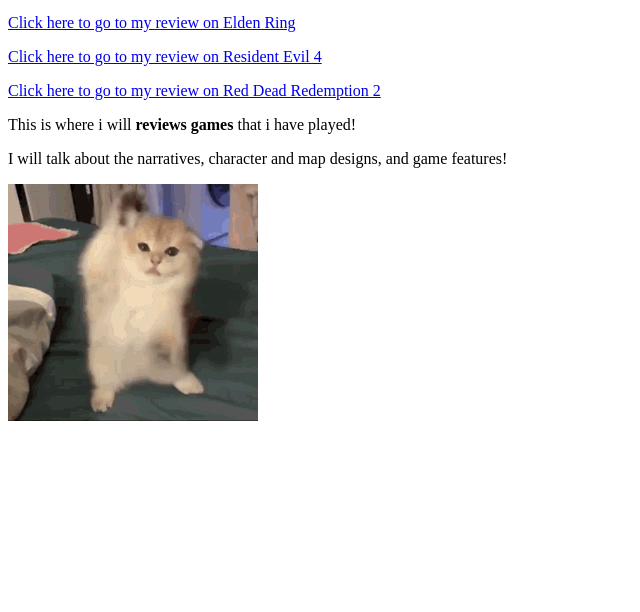
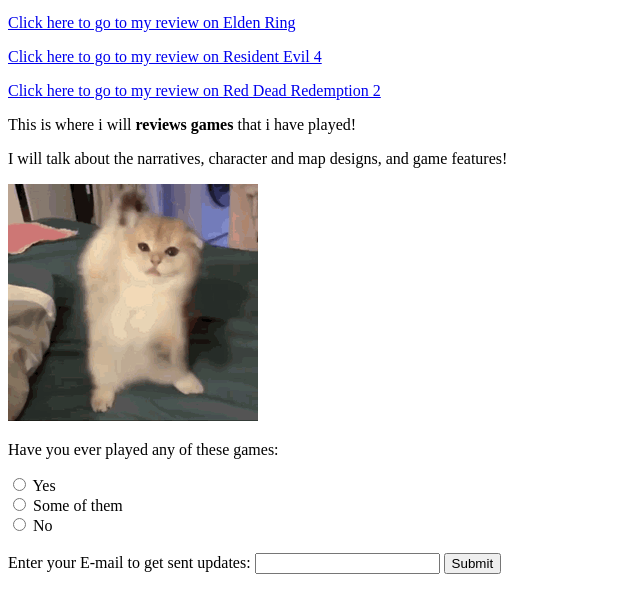
Before and after one commit to Kanji2082/Website, a plain HTML site: page index.html in a window 1280 px wide. Shown: the part 100-712 px from the top of the page, without its empty margins (0-640 px from the left). Drawn offline with Linux system fonts and the light colour scheme.

Commit message:
added forms to index page

```diff
--- a/index.html
+++ b/index.html
@@ -13,5 +13,20 @@
         <p>This is where i will <strong>reviews games</strong> that i have played!</p>
         <p>I will talk about the narratives, character and map designs, and game features!</p>
         <img src="images/small-cat-dancing-bed-cute-animal-meme-itidlpqndjnvmhfr.gif">
+        <p>Have you ever played any of these games:</p>
+        <form>
+            <input type="radio" id="yes" name="playedgame" value="yes">
+            <label for="yes">Yes</label><br>
+            <input type="radio" id="someofthem" name="playedgame" value="someofthem">
+            <label for="someofthem">Some of them</label><br>
+            <input type="radio" id="no" name="playedgame" value="no">
+            <label for="no">No</label>
+        </form>
+        <br>
+        <form>
+            <label for="email">Enter your E-mail to get sent updates:</label>
+            <input type="text" id="email"/>
+            <input type="submit" value="Submit"/>
+        </form>
     </body>
 </html>
```
